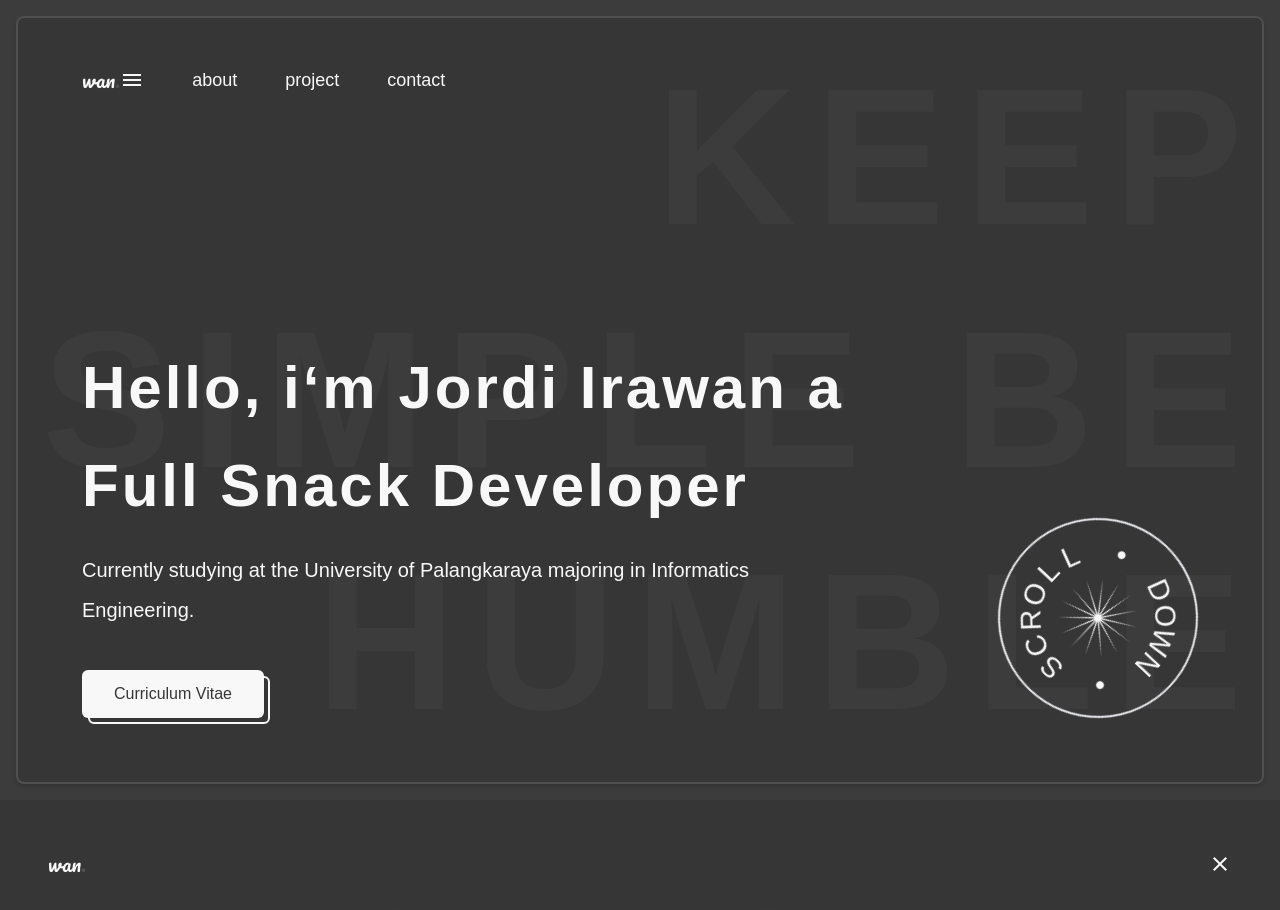
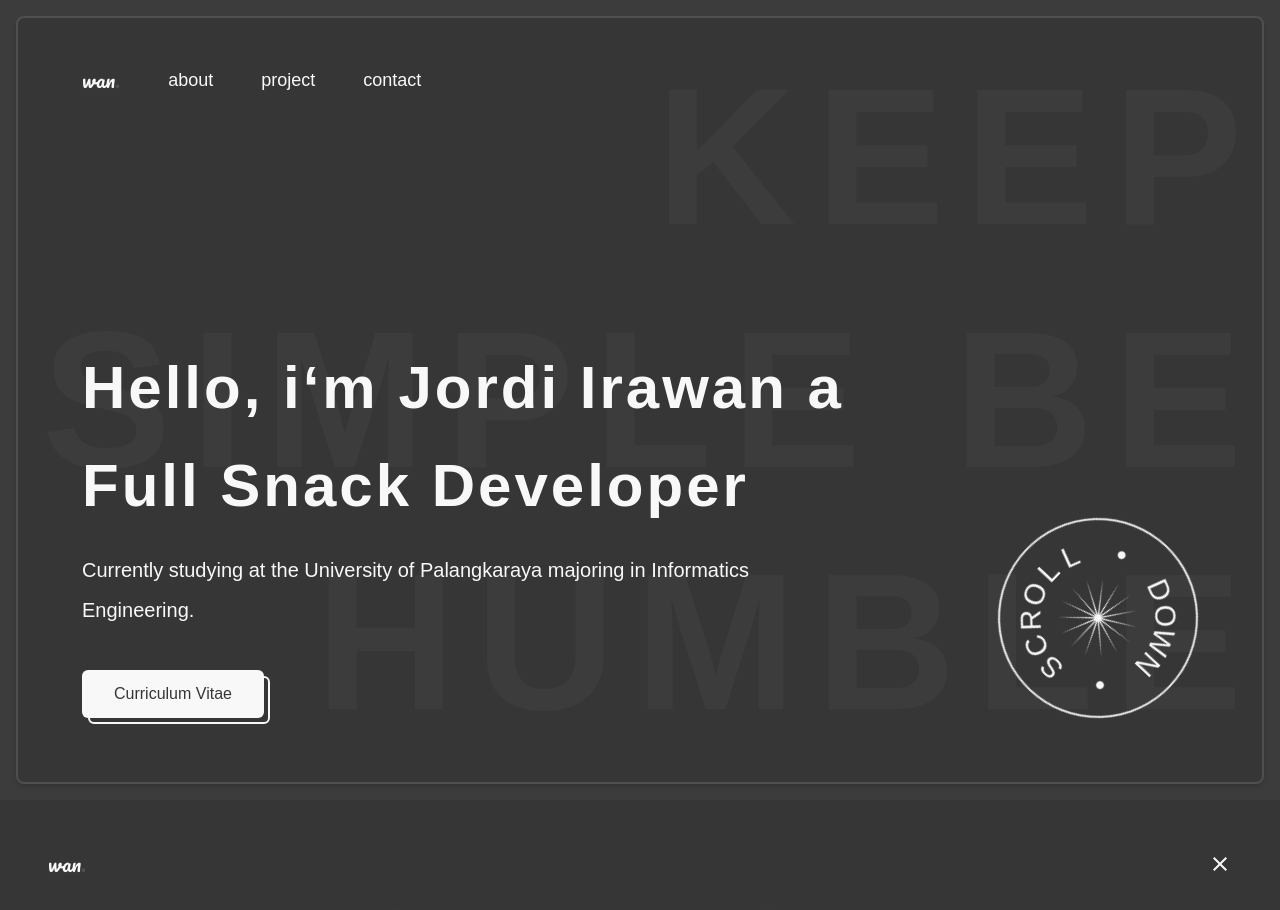
Before and after one commit to jrdrwn/website, a Next.js app: page / in a window 1280 px wide. Shown: the top 910 px of the page. Built offline with nearby package versions, Linux system fonts and the light colour scheme; a web font is replaced by a local one.

Commit message:
mobile btn hidden in md screem

```diff
--- a/src/app/layouts/Header.tsx
+++ b/src/app/layouts/Header.tsx
@@ -35,7 +35,7 @@ export default function Header(): React.ReactElement {
           >
             wan<span className="text-secondary">.</span>
           </Link>
-          <button className=" text-primary-on-container text-2xl">
+          <button className="md:hidden text-primary-on-container text-2xl">
             <MdMenu onClick={toggle} />
           </button>
         </div>
```
